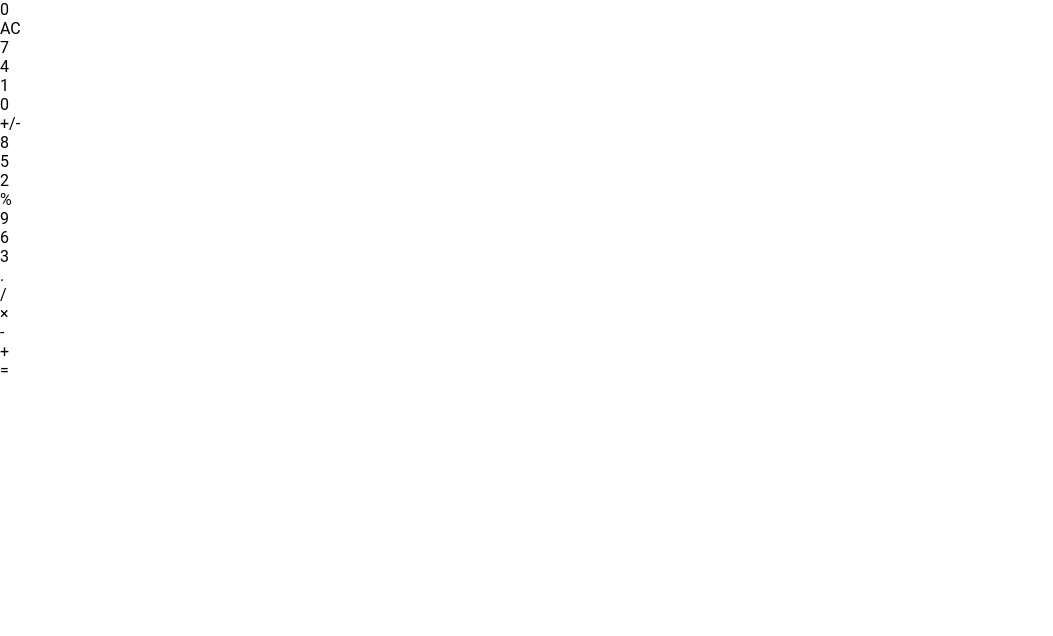
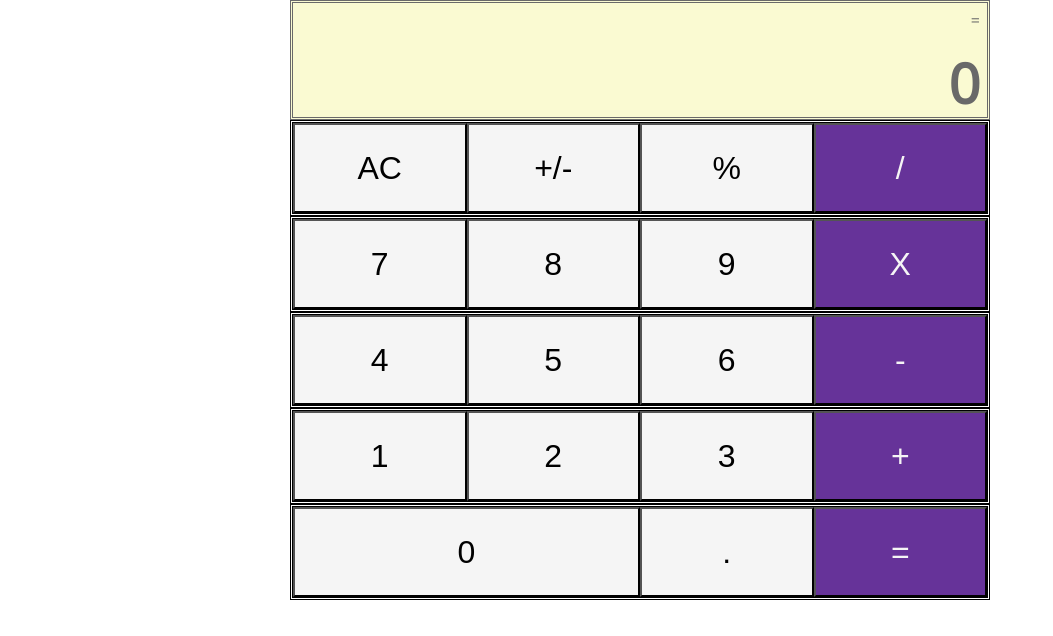
Before and after one commit to emmanuelkamala/mycalculator, a React (Create React App) app: page / in a window 1280 px wide. Shown: the top 636 px of the page, without its empty margins (0-1053 px from the left). Built offline with nearby package versions, Linux system fonts and the light colour scheme.

Commit message:
Refactor code in App.js

```diff
--- a/public/index.html
+++ b/public/index.html
@@ -24,6 +24,7 @@
       work correctly both with client-side routing and a non-root public URL.
       Learn how to configure a non-root public URL by running `npm run build`.
     -->
+    <link href="https://fonts.googleapis.com/css2?family=Open+Sans:wght@300&display=swap" rel="stylesheet">
     <title>React App</title>
   </head>
   <body>
--- /dev/null
+++ b/src/Components/App.css
@@ -0,0 +1,13 @@
+html {
+    font-family: 'Open Sans', sans-serif;
+}
+
+#app {
+    width: 700px;
+    margin: 0 auto;
+}
+
+.row {
+    display: flex;
+    border: double;
+}
--- a/src/Components/App.js
+++ b/src/Components/App.js
@@ -1,37 +1,27 @@
 import React from 'react';
 import Display from './Display';
-import Button from './Button';
 import ButtonPanel from './ButtonPanel';
+import './App.css';
 
-const app = () => (
-  <div className="app">
-    <Display result = '0' />
-    <ButtonPanel>
-      <Button name="AC" value="clear" />
-      <Button name="7" value="7" />
-      <Button name="4" value="4" />
-      <Button name="1" value="1" />
-      <Button name="0" value="0" />
+class App extends React.Component {
+  constructor(props) {
+    super(props);
+    this.state = {
+      total: '0',
+      next: '0',
+      operation: '',
+      renderResult: false,
+      errorOccurance: false,
+    };
+  }
 
-      <Button name="+/-" value="/" />
-      <Button name="8" value="8" />
-      <Button name="5" value="5" />
-      <Button name="2" value="2" />
-      <Button name="" value="" />
-
-      <Button name="%" value="*" />
-      <Button name="9" value="9" />
-      <Button name="6" value="6" />
-      <Button name="3" value="3" />
-      <Button name="." value="fullstop" />
-
-      <Button name="/" size="2" value="/" />
-      <Button name="×" size="2" value="×" />
-      <Button name="-" size="2" value="-" />
-      <Button name="+" size="2" value="+" />
-      <Button name="=" size="2" value="equal" />
-    </ButtonPanel>
-  </div>
-);
-
-export default app;
+  render() {
+    return (
+      <div id="app">
+        <Display />
+        <ButtonPanel />
+      </div>
+    );
+  }
+}
+export default App;
--- /dev/null
+++ b/src/Components/Button.css
@@ -0,0 +1,29 @@
+.normal-class {
+    width: 25%;
+  }
+  .wide-class {
+    width: 50%;
+  }
+  .btn {
+    background: whitesmoke;
+    color: black;
+    display: flex;
+    justify-content: center;
+    align-items: center;
+    height: 90px;
+    font-size: 2rem;
+  }
+
+  .btn:hover {
+    cursor: pointer;
+  }
+
+  .btn:active {
+    transform: scale(0.97) translate3d(0.5px, 0.8px, 0.5px);
+    box-shadow: -1px 1px -7px gainsboro;
+  }
+
+  .operator {
+    background: rebeccapurple;
+    color: whitesmoke;
+  }
--- a/src/Components/Button.js
+++ b/src/Components/Button.js
@@ -1,8 +1,21 @@
 import React from 'react';
 import PropTypes from 'prop-types';
+import './Button.css';
 
-const button = (props) => <div className="button"> { props.name } </div>;
+const Button = ({
+  name, color, wide
+}) => {
+  const colorClass = color ? 'btn operator' : 'btn';
+  const wideClass = wide ? `${colorClass} wide-class` : `${colorClass} normal-class`;
+  return (
+    <button type="button" className={wideClass}>{ name }</button>
+  );
+};
 
-button.propTypes = { name: PropTypes.string };
-
-export default button;
+Button.propTypes = {
+  name: PropTypes.string.isRequired,
+  color: PropTypes.bool.isRequired,
+  wide: PropTypes.bool.isRequired,
+  clickHandler: PropTypes.func.isRequired,
+};
+export default Button;
--- a/src/Components/ButtonPanel.js
+++ b/src/Components/ButtonPanel.js
@@ -1,8 +1,32 @@
 import React from 'react';
 import PropTypes from 'prop-types';
+import Button from './Button';
 
-const buttonpanel = (props) => <div className="Button-Panel"> { props.children } </div>;
-
-buttonpanel.propTypes = { children: PropTypes.array };
-
-export default buttonpanel;
+const ButtonPanel = () => {
+  const firstrowChars = ['AC', '+/-', '%', '/'];
+  const secondRowChars = ['7', '8', '9', 'X'];
+  const thirdRowChars = ['4', '5', '6', '-'];
+  const fourthRowChars = ['1', '2', '3', '+'];
+  const fifthRowChars = ['0', '.', '='];
+  const rows = [firstrowChars, secondRowChars, thirdRowChars, fourthRowChars, fifthRowChars];
+  return (
+    <div id="button-panel">
+      {rows.map(row => (
+        <div className="row" key={row}>
+          {row.map(char => (
+            <Button
+              key={char}
+              name={String(char)}
+              color={['+', '-', 'X', '/', '='].includes(char)}
+              wide={char === '0'}
+            />
+          ))}
+        </div>
+      ))}
+    </div>
+  );
+};
+ButtonPanel.propTypes = {
+  clickHandler: PropTypes.func.isRequired,
+};
+export default ButtonPanel;
--- /dev/null
+++ b/src/Components/Display.css
@@ -0,0 +1,25 @@
+.display {
+    height: 100px;
+    background: lightgoldenrodyellow;
+    color: dimgray;
+    padding: 1% 1%;
+    border: double;
+  }
+  .symbol {
+    padding: 0 0 0 0;
+    align-items: center;
+    display: flex;
+    flex: 1 100%;
+    justify-content: flex-end;
+    height: 20%;
+  }
+  .result {
+    padding-top: 3%;
+    align-items: center;
+    display: flex;
+    flex: 1 100%;
+    justify-content: flex-end;
+    height: 65%;
+    font-weight: bold;
+    font-size: 55px;
+  }
--- a/src/Components/Display.js
+++ b/src/Components/Display.js
@@ -1,8 +1,20 @@
 import React from 'react';
 import PropTypes from 'prop-types';
+import './Display.css';
 
-const display = (props) => <div className="Display"> { props.result } </div>;
+const Display = ({ result, operator }) => (
+  <div className="display">
+    <div className="symbol">{ operator }</div>
+    <div className="result">{ result }</div>
+  </div>
+);
 
-display.propTypes = { result: PropTypes.number };
-
-export default display;
+Display.defaultProps = {
+  result: '0',
+  operator: '=',
+};
+Display.propTypes = {
+  result: PropTypes.string,
+  operator: PropTypes.string,
+};
+export default Display;
--- a/src/index.css
+++ b/src/index.css
@@ -1,10 +1,4 @@
 body {
   margin: 0;
-  font-family: 'Roboto', sans-serif;
-  -webkit-font-smoothing: antialiased;
-  -moz-osx-font-smoothing: grayscale;
+  font-family: 'Open Sans', sans-serif;
 }
-
-code {
-  font-family: 'Courier New', monospace;
-}
```
